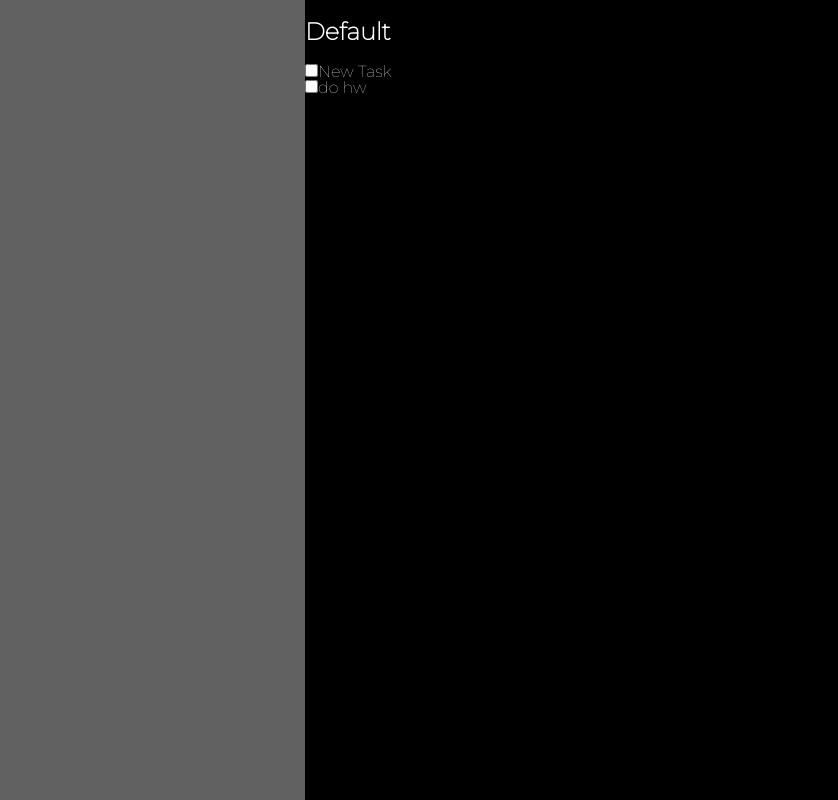
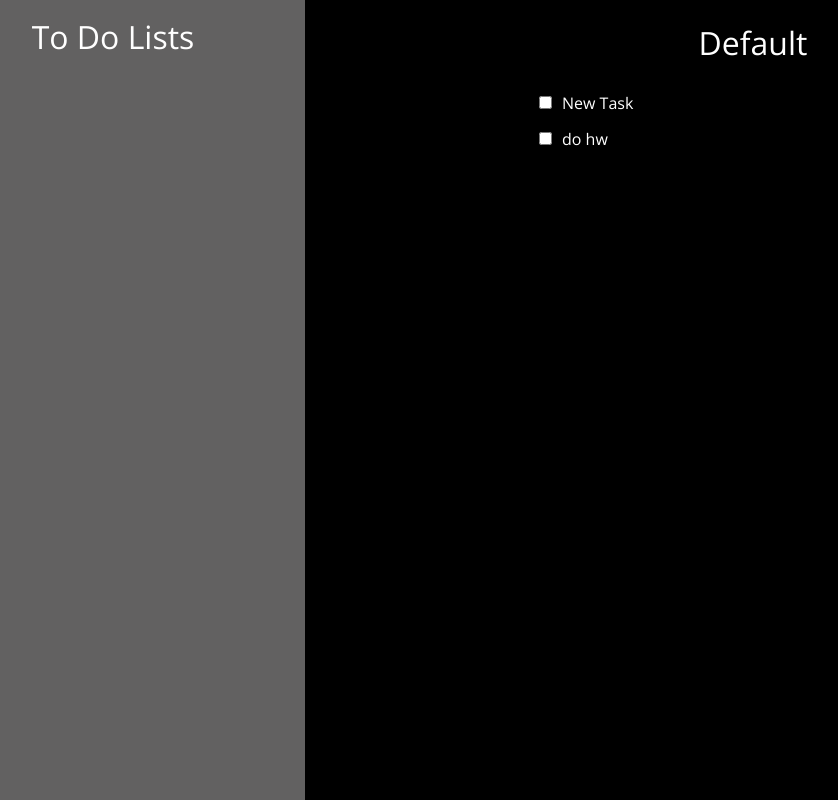
Before and after one commit to Behindtheboard/to-do-list, a website built with webpack: page src/index.html in a window 1280 px wide. Shown: the whole page, without its empty margins (79-917 px from the left). Built offline with nearby package versions, Linux system fonts and the light colour scheme.

Commit message:
Change web font and in the middle of adding list library on sidebar

```diff
--- a/src/displayList.js
+++ b/src/displayList.js
@@ -2,7 +2,7 @@ export default function displayList(list) {
     const container = document.querySelector('#container')
 
     const listDisplay = document.createElement('div');
-    listDisplay.setAttribute('id', `${list.name}-display`)
+    listDisplay.setAttribute('id', `${list.name}-list-display`)
     container.appendChild(listDisplay);
 
     const listName = document.createElement('h2');
@@ -12,4 +12,5 @@ export default function displayList(list) {
     const taskListDisplay = document.createElement('div')
     taskListDisplay.setAttribute('id', `${list.name}-task-display`)
     listDisplay.appendChild(taskListDisplay);
+
 }
--- /dev/null
+++ b/src/displayListLibrary.js
@@ -0,0 +1,11 @@
+export default function displayListLibrary(obj) {
+
+    const listLibraryDisplay = document.querySelector('#list-library-display');
+    document.querySelector('#sidebar').appendChild(listLibraryDisplay);
+
+    obj.listLibrary.forEach((list) => {
+        const listSidebar = document.createElement('div');
+        listSidebar.textContent = list.name;
+        listLibraryDisplay.appendChild(listSidebar);
+    });
+}
--- a/src/displayTask.js
+++ b/src/displayTask.js
@@ -7,7 +7,7 @@ export default function displayTask(list) {
 
         const taskCheckbox = document.createElement('input');
         taskCheckbox.setAttribute('type', 'checkbox')
-        taskCheckbox.setAttribute('id', 'task')
+        taskCheckbox.setAttribute('id', 'taskCheckbox')
         taskCheckbox.setAttribute('value', 'true')
         const taskLabel = document.createElement('label');
         taskLabel.setAttribute('for', 'task')
--- a/src/index.html
+++ b/src/index.html
@@ -7,7 +7,8 @@
 </head>
 <body>
     <div id="sidebar">
-
+        <h1>To Do Lists</h1>
+        <div id="list-library-display"></div>
     </div>
     <div id="container">
 
--- a/src/index.js
+++ b/src/index.js
@@ -3,10 +3,14 @@ import list from './list.js';
 import displayList from './displayList.js';
 import Task from './task.js';
 import displayTask from './displayTask.js';
+import listLibrary from './listLibrary.js';
+import displayListLibrary from './displayListLibrary.js';
 
 const defaultList = list('Default');
 const cleanUpRoom = new Task('New Task')
 const dohw = new Task('do hw')
+
+listLibrary().addList(defaultList);
 
 defaultList.newTask(cleanUpRoom);
 defaultList.newTask(dohw);
@@ -16,3 +20,4 @@ console.log(defaultList.taskList)
 
 displayList(defaultList);
 displayTask(defaultList);
+displayListLibrary(defaultList)
--- /dev/null
+++ b/src/listLibrary.js
@@ -0,0 +1,8 @@
+export default function listLibrary() {
+    const library = []
+
+    const addList = function(list) {
+        library.push(list);
+    }
+    return {library, addList}
+}
--- a/src/style.css
+++ b/src/style.css
@@ -180,28 +180,31 @@
     }
 
 @font-face {
-    font-family: 'Montserrat';
-    src: url('Montserrat-Thin.woff2') format('woff2'),
-        url('Montserrat-Thin.woff') format('woff');
-    font-weight: 100;
+    font-family: 'Open Sans';
+    src: url('OpenSans-Regular.woff2') format('woff2'),
+        url('OpenSans-Regular.woff') format('woff');
+    font-weight: 600;
     font-style: normal;
     font-display: swap;
 }
-
-
 
 body {
     display: grid;
     grid-template: 100vh / 30vw 70vw;
     color: white;
-    font-family: 'Montserrat';
+    font-family: 'Open Sans';
     font-size: 16px;
 }
 
-#container, #list-display, #task-list-display {
+#container, #sidebar, #list-display, #task-list-display, [id$="-display"] {
     display: flex;
     flex-direction: column;
     justify-content: start;
+}
+
+h1, h2 {
+    font-size: 2rem;
+    text-align: center;
 }
 
 #sidebar {
@@ -213,3 +216,22 @@ body {
     grid-area: 1 / 2;
     background-color: black;
 }
+
+[id$="-list-display"] {
+    align-items: center;
+}
+
+
+[id$="task-display"] {
+    min-width: 200px;
+    max-width: 600px;
+    width: 50%;
+}
+
+#task {
+    padding: 10px;
+}
+
+#task label {
+    padding-left: 10px;
+}
```
Also changed, not shown: dist/422af25881947b51e5d7.woff (deleted), dist/5d01dfec255f6518f87f.woff2 (deleted), dist/c15dd3d94cdef9852e83.woff2 (added), dist/dd54b1f7f67a5ab97676.woff (added), dist/index.bundle.js, dist/index.html, src/Montserrat-Thin.woff (deleted), src/Montserrat-Thin.woff2 (deleted), src/OpenSans-Regular.woff (added), src/OpenSans-Regular.woff2 (added).
